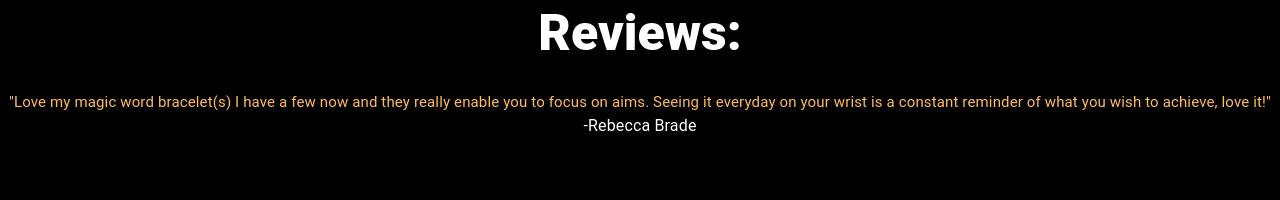
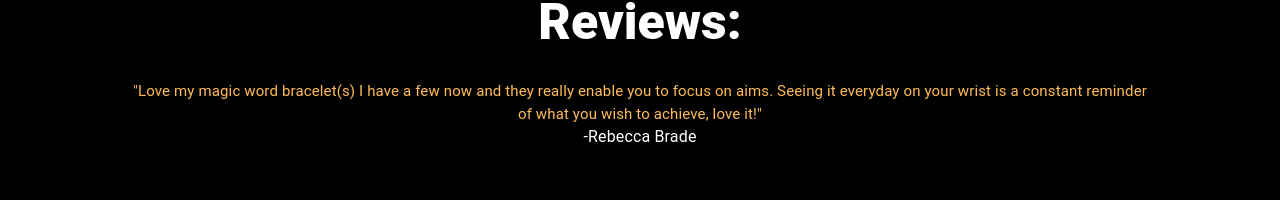
Before and after one commit to SophieGrahamUB/magicwordweb, a Next.js app: page / in a window 1280 px wide. Shown: the part 674-874 px from the top of the page. Built offline with nearby package versions, Linux system fonts and the light colour scheme.

Commit message:
Reviews fix
Just centering the reviews as to make the readability much easier to the customer.

```diff
--- a/components/Reviews/index.js
+++ b/components/Reviews/index.js
@@ -2,7 +2,7 @@ import React from "react";
 import { TextBody, TextTitle } from "../Text";
 import { Carousel } from "react-responsive-carousel";
 import "react-responsive-carousel/lib/styles/carousel.min.css";
-import { CenterCenter } from "../Center";
+import { CenterCenter, Center } from "../Center";
 
 export const Reviews = () => {
   const review = [
@@ -22,6 +22,13 @@ export const Reviews = () => {
     },
   ];
 
+  const reviewStyle = {
+    review: {
+      width: "80%",
+      margin: "auto",
+    },
+  };
+
   return (
     <CenterCenter>
       <TextTitle title={"Reviews:"} />
@@ -39,7 +46,7 @@ export const Reviews = () => {
       >
         {review.map((item) => {
           return (
-            <div paddingleft="10%" paddingright="10%" key={item}>
+            <div key={item} style={reviewStyle.review}>
               <TextBody bodyYellow={item.review} />
               <TextBody bodyWhite={`-${item.name}`} />
             </div>
--- a/components/Text/index.js
+++ b/components/Text/index.js
@@ -24,7 +24,7 @@ export const TextBody = ({ bodyWhite, bodyYellow }) => {
   return (
     <>
       <Typography color="white">{bodyWhite && bodyWhite}</Typography>
-      <Typography sx={{ fontSize: { xs: 10, md: 15 } }} color="#FFBC59">
+      <Typography sx={{ fontSize: { xs: 12, md: 15 } }} color="#FFBC59">
         {bodyYellow && bodyYellow}
       </Typography>
     </>
```
